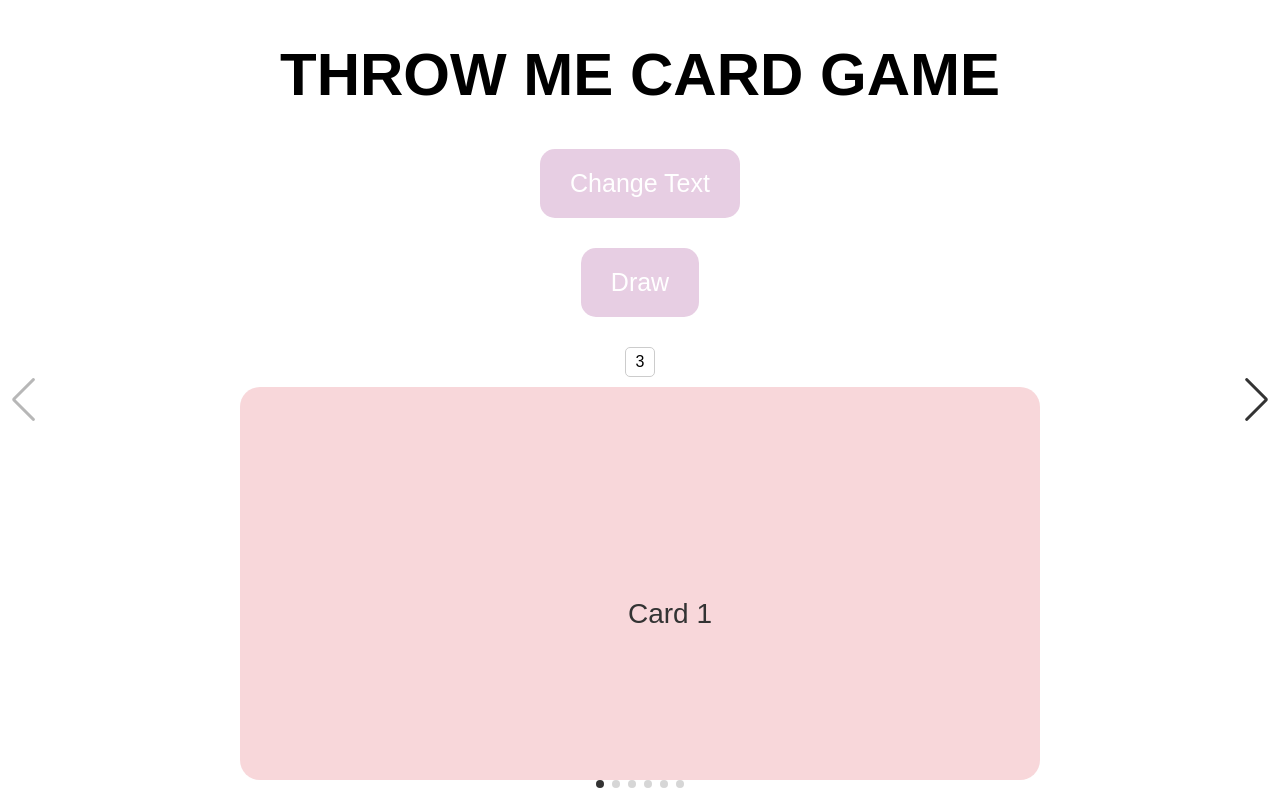
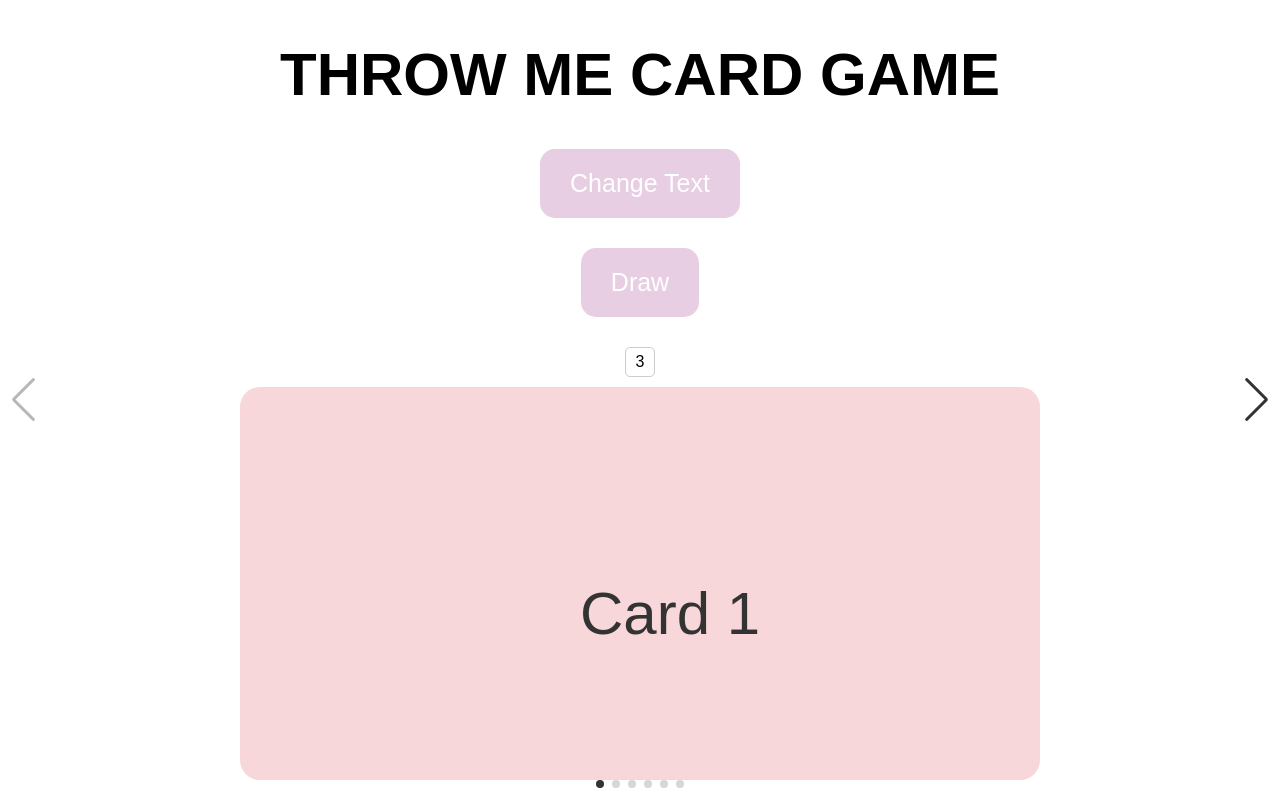
Before and after one commit to proddevthea/proddevthea.github.io, a plain HTML site: page index.html in a window 1280 px wide. Drawn offline with nearby package versions, Linux system fonts and the light colour scheme.

Commit message:
Update index.html

```diff
--- a/index.html
+++ b/index.html
@@ -33,7 +33,7 @@
             display: flex;
             justify-content: center;
             align-items: center;
-            font-size: 28px;
+            font-size: 60px;
             color: #333;
             padding: 30px;
             height: 100%;
```
